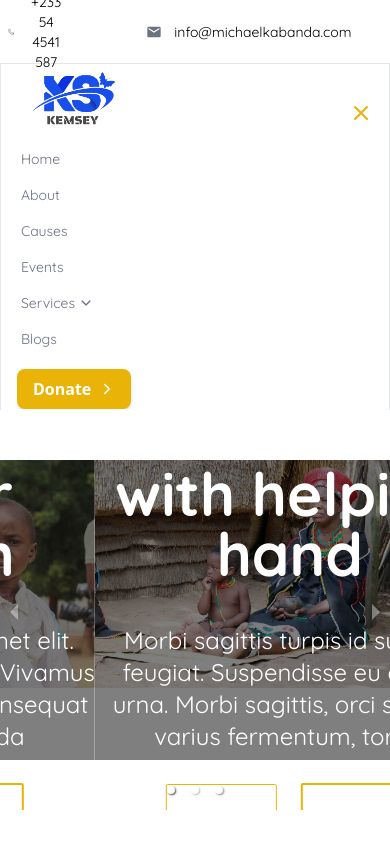
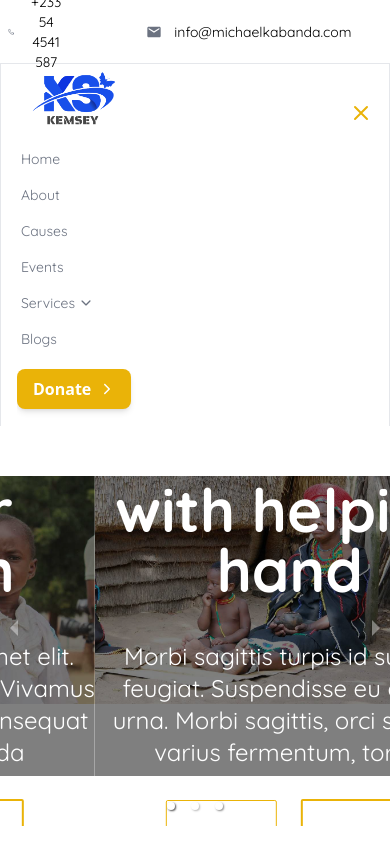
Before and after one commit to Michael-Builds/Restoration-Foundation-International, a React (Vite) app: page / in a window 390 px wide. Both pictures are taken after a click on the button 361 px from the left and 101 px from the top of the page. Shown: the top 844 px of the page. Built offline with nearby package versions, Linux system fonts and the light colour scheme.

Commit message:
Updated Mobile View

```diff
--- a/src/pages/home/components/NavBar.jsx
+++ b/src/pages/home/components/NavBar.jsx
@@ -149,7 +149,7 @@
                 </IconButton>
             </div>
             <MobileNav open={openNav}>
-                <div className="container mx-auto ">
+                <div className="container mx-auto pb-4 ">
                     {navList}
                     <Button variant="gradient" size="sm" className="flex items-center bg-yellow-500">
                         <span className="mr-1">Donate</span>
```
